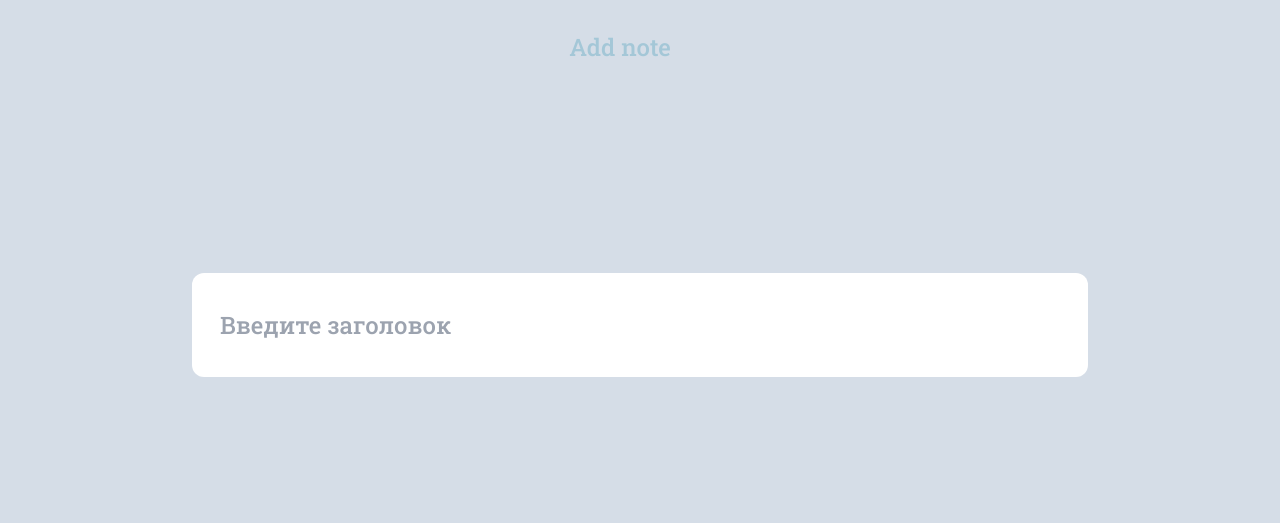
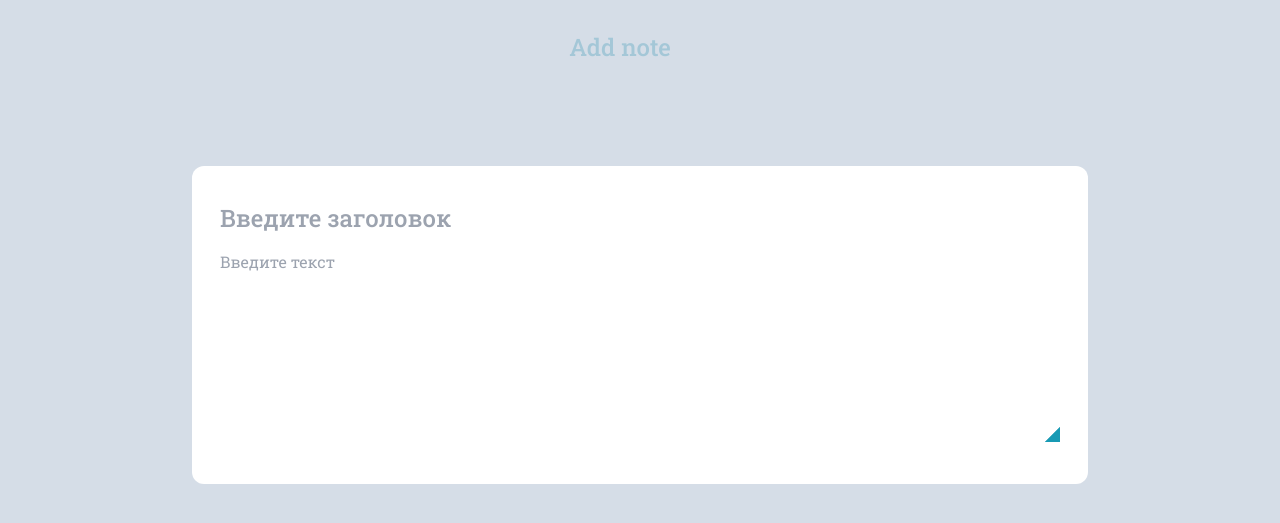
Before and after one commit to pivnenkowebdev/notesNika, a website built with Vite: page index.html in a window 1280 px wide. Both pictures are taken after a click on the button "Add note". Shown: the part 75-598 px from the top of the page. Built offline with nearby package versions, Linux system fonts and the light colour scheme; files whose address does not match are found by name.

Commit message:
feat: make textarea

```diff
--- a/src/modal/modal-params.js
+++ b/src/modal/modal-params.js
@@ -37,7 +37,7 @@ const fadeParams = {
 const headerFormParams = {
     tagName: 'header',
     text: '',
-    classList: ['flex', 'gap-2', 'max-w-96', 'w-full', 'items-center'],
+    classList: ['flex', 'gap-2', 'max-w-96', 'w-full', 'items-center', 'mb-4'],
     attributes: {},
 };
 
@@ -73,6 +73,22 @@ const fakeCheckboxParams = {
     attributes: {},
 };
 
+const textAreaParams = {
+    tagName: 'textarea',
+    text: '',
+    classList: [
+        'min-h-48',
+        'max-h-96',
+        'resize-y',
+        'w-full',
+        'textarea',
+        'outline-none',
+    ],
+    attributes: {
+        placeholder: 'Введите текст',
+    },
+};
+
 export {
     formParams,
     fadeParams,
@@ -81,4 +97,5 @@ export {
     labelParams,
     checkboxParams,
     fakeCheckboxParams,
+    textAreaParams,
 };
--- a/src/modal/modal.js
+++ b/src/modal/modal.js
@@ -6,6 +6,7 @@ import {
     formParams,
     headerFormParams,
     labelParams,
+    textAreaParams,
     textInputParams,
 } from './modal-params.js';
 
@@ -16,6 +17,7 @@ const showForm = () => {
     const formElem = creator(formParams);
     const headerFormElem = creator(headerFormParams);
     const textInputElem = creator(textInputParams);
+    const textAreaElem = creator(textAreaParams);
 
     const labelElem = creator(labelParams);
     const checkboxElem = creator(checkboxParams);
@@ -28,6 +30,7 @@ const showForm = () => {
     labelElem.append(checkboxElem);
     labelElem.append(fakeCheckboxElem);
     headerFormElem.append(labelElem);
+    formElem.append(textAreaElem);
 };
 
 export { showForm };
--- a/src/style.css
+++ b/src/style.css
@@ -30,3 +30,34 @@ body {
 .real-checkbox:checked + .fake-checkbox {
     background-image: url(../star-btn-gold.svg);
 }
+
+.textarea::-webkit-resizer {
+    border: 2px solid black;
+    outline: none;
+    border: 20px solid transparent;
+    border-right: 20px solid #189ab4;
+    border-bottom: 20px solid #189ab4;
+}
+
+.textarea::-webkit-scrollbar {
+    width: 10px;
+    cursor: pointer;
+}
+
+.textarea::-webkit-scrollbar-track {
+    border-radius: 10px;
+    background: #189ab4;
+    cursor: pointer;
+}
+
+.textarea::-webkit-scrollbar-thumb {
+    background: #d9d9d9;
+    border-radius: 10px;
+    border: 3px solid #189ab4;
+    cursor: pointer;
+}
+
+.textarea::-webkit-scrollbar-thumb:hover {
+    background: #fcfcfc;
+    cursor: pointer;
+}
```
